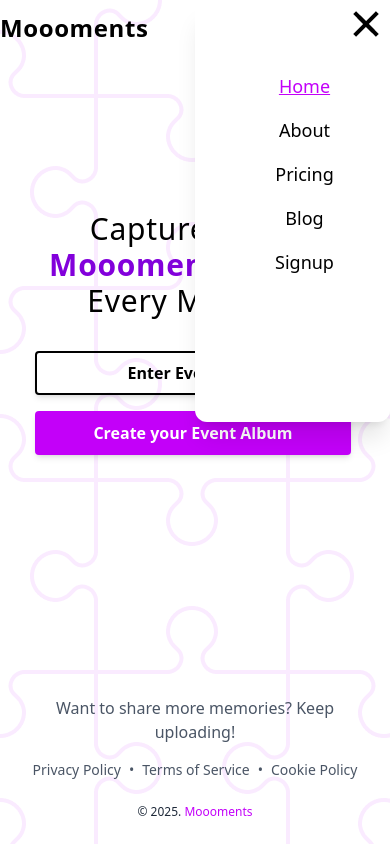
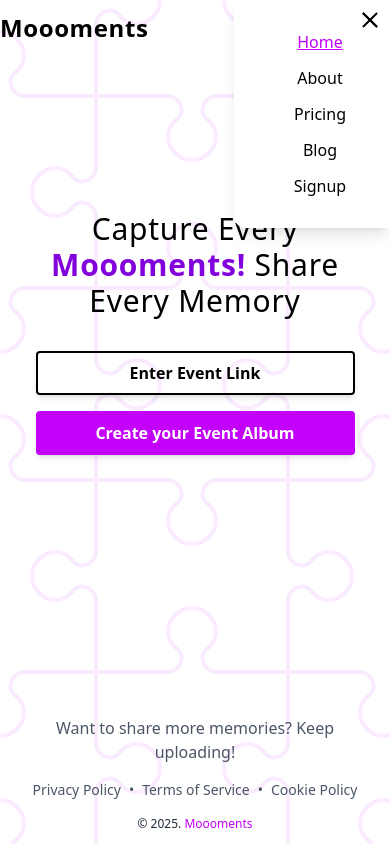
Before and after one commit to Pluggito/Moooments, a React (Vite) app: page / in a window 390 px wide. Both pictures are taken after a click on the button 366 px from the left and 24 px from the top of the page. Built offline with nearby package versions, Linux system fonts and the light colour scheme.

Commit message:
Fixed the side SideMenu

```diff
--- a/src/App.jsx
+++ b/src/App.jsx
@@ -25,7 +25,7 @@
   const [isMenu, setIsMenu] = useState(false)
 
   return (
-    <div className="container overflow-x-hidden m-auto min-h-screen">
+    <div className="container overflow-x-hidden m-auto ">
       <Navbar />
 
       <HambugerMenu  isMenu={isMenu} setIsMenu={setIsMenu}/>
--- a/src/components/Footer.jsx
+++ b/src/components/Footer.jsx
@@ -4,20 +4,20 @@
     const location = useLocation();
 
     return (
-      <div className={`flex flex-col justify-center items-center text-center w-full p-4 gap-4
+      <div className={`flex flex-col justify-center items-center text-center w-full p-2 gap-4
         ${location.pathname === '/' ?
-          "fixed bottom-0 left-0 right-0 bg-transparent pb-6" :
-          "my-8"}`}
+          "fixed bottom-0 left-0 right-0 bg-transparent pb-3" :
+          "my-5"}`}
       >
           {/*--- first section---- */}
           {location.pathname === "/" && (
-            <div className=" px-4">
+            <div className="px-2">
               <p className="text-base sm:text-lg font-medium text-gray-600">Want to share more memories? Keep uploading!</p>
             </div>
           )}
 
           {/*-----second section---- */}
-          <div className="w-full max-w-md px-4">
+          <div className="w-full max-w-md px-2">
               <ul className="flex flex-wrap items-center justify-center gap-2 sm:gap-3 text-gray-600 text-sm sm:text-base">
                   <li className="cursor-pointer hover:text-[#c300f9] transition-colors">Privacy Policy</li>
                   <hr className="w-0.5 h-3 bg-gray-800 hidden sm:block"/>
@@ -30,7 +30,7 @@
           </div>
 
           {/*----third section----- */}
-          <div className="mt-2">
+          <div>
               <p className="text-gray-800 text-xs sm:text-sm font-medium">
                 © 2025. <span className="text-[#c300f9]">Moooments</span>
               </p>
--- a/src/components/HambugerMenu.jsx
+++ b/src/components/HambugerMenu.jsx
@@ -1,6 +1,7 @@
-import  { useEffect, useState } from "react";
+import { useEffect, useState } from "react";
 import { MotionConfig, motion } from "framer-motion";
 import { NavLink } from "react-router-dom";
+import PropTypes from 'prop-types';
 
 const HambugerMenu = ({setIsMenu, isMenu}) => {
     const [active, setActive] = useState(false);
@@ -16,36 +17,40 @@
         }else{
           setActive(false)
         }
-
     },[isMenu]);
 
   return (
-    <div className={`grid float-right mx-auto place-content-center sm:hidden z-50  ${location.pathname !== '/' ? "absolute top-0 right-0" :"-ml-11" }`}>
-    <AnimatedHamburgerButton active={active}
-      handleRequest={handleRequest}/>
+    <div className={`grid float-right mx-auto place-content-center sm:hidden z-50 ${
+      location.pathname !== '/' ? "absolute top-0 right-0" : "-ml-11"
+    }`}>
+      <AnimatedHamburgerButton
+        active={active}
+        handleRequest={handleRequest}
+      />
 
       {/*----Side Menu components---- */}
-      <div className={`fixed top-0 right-0 h-1/2 transition-all duration-500 ease-out overflow-hidden shadow-xl rounded-xl  ${isMenu ? "w-1/2 opacity-100 pointer-events-auto bg-white z-50 " : "w-0 opacity-0 pointer-events-auto "}`}>
-
-        {/*<div className="mx-auto text-center my-2 overflow-x-hidden">
-        <NavLink to='/'>
-        <p className="text-2xl tracking-wide font-extrabold ">Moooments</p>
-      </NavLink>
-        </div>*/}
-
-        <div className="flex flex-col my-10 text-center z-10 py-6" >
-        <NavLink onClick={()=> setIsMenu(false)} to='/' className='py-2 pl-6 text-lg'>Home</NavLink>
-        <NavLink onClick={()=> setIsMenu(false)} to='/about' className='py-2 pl-6 text-lg '>About</NavLink>
-        <NavLink onClick={()=> setIsMenu(false)} to='/pricing' className='py-2 pl-6 text-lg '>Pricing</NavLink>
-        <NavLink onClick={()=> setIsMenu(false)} to='/blog' className='py-2 pl-6 text-lg '>Blog</NavLink>
-        <NavLink onClick={()=> setIsMenu(false)} to='/signup' className='py-2 pl-6 text-lg'>Signup</NavLink>
+      <div className={`fixed top-0 right-0 h-[d40vh] transition-all duration-500 ease-out overflow-hidden shadow-lg rounded-bl-xl ${
+        isMenu
+          ? "w-[40vw] opacity-100 pointer-events-auto bg-white z-50"
+          : "w-0 opacity-0 pointer-events-auto"
+      }`}>
+        <div className="flex flex-col my-6 text-center z-10">
+          <NavLink onClick={()=> setIsMenu(false)} to='/' className='py-1.5 pl-4 text-base hover:bg-gray-100'>Home</NavLink>
+          <NavLink onClick={()=> setIsMenu(false)} to='/about' className='py-1.5 pl-4 text-base hover:bg-gray-100'>About</NavLink>
+          <NavLink onClick={()=> setIsMenu(false)} to='/pricing' className='py-1.5 pl-4 text-base hover:bg-gray-100'>Pricing</NavLink>
+          <NavLink onClick={()=> setIsMenu(false)} to='/blog' className='py-1.5 pl-4 text-base hover:bg-gray-100'>Blog</NavLink>
+          <NavLink onClick={()=> setIsMenu(false)} to='/signup' className='py-1.5 pl-4 text-base hover:bg-gray-100'>Signup</NavLink>
         </div>
-
-
       </div>
     </div>
   );
 }
+
+// Add PropTypes
+HambugerMenu.propTypes = {
+  setIsMenu: PropTypes.func.isRequired,
+  isMenu: PropTypes.bool.isRequired
+};
 
 const AnimatedHamburgerButton = ({ active, handleRequest }) => {
     return (
@@ -59,32 +64,37 @@
           initial={false}
           animate={active ? "open" : "closed"}
           onClick={handleRequest}
-    className="relative h-12 w-12 rounded-full bg-transparent transition-colors hover:bg-gray-400 z-[100]"
+          className="relative h-10 w-10 rounded-full bg-transparent transition-colors hover:bg-gray-100 z-[100]"
         >
-
           <motion.span
             variants={VARIANTS.top}
-            className="absolute h-1 w-8 bg-black"
+            className="absolute h-0.5 w-5 bg-black"
             style={{ y: "-50%", left: "50%", x: "-50%", top: "35%" }}
           />
           <motion.span
             variants={VARIANTS.middle}
-            className="absolute h-1 w-8 bg-black"
+            className="absolute h-0.5 w-5 bg-black"
             style={{ left: "50%", x: "-50%", top: "50%", y: "-50%" }}
           />
           <motion.span
             variants={VARIANTS.bottom}
-            className="absolute h-1 w-5 bg-black"
+            className="absolute h-0.5 w-5 bg-black"
             style={{
               x: "-50%",
               y: "50%",
               bottom: "35%",
-              left: "calc(50% + 5px)",
+              left: "50%",
             }}
           />
         </motion.button>
       </MotionConfig>
     );
+};
+
+// Add PropTypes
+AnimatedHamburgerButton.propTypes = {
+  active: PropTypes.bool.isRequired,
+  handleRequest: PropTypes.func.isRequired
 };
 
 const VARIANTS = {
@@ -115,9 +125,9 @@
     closed: {
       rotate: ["45deg", "0deg", "0deg"],
       bottom: ["50%", "50%", "35%"],
-        left: "calc(50% + 5px)",
+      left: "50%",
     },
   },
 };
 
-export default HambugerMenu
+export default HambugerMenu;
--- a/src/components/Home.jsx
+++ b/src/components/Home.jsx
@@ -4,7 +4,7 @@
 const Home = () => {
   const Navigate = useNavigate()
   return (
-    <div className="relative min-h-screen">
+    <div className="relative min-h-[100dvh]">
       {/* Background Image */}
       <div
         className="fixed inset-0 bg-cover bg-center bg-no-repeat opacity-8"
--- a/src/components/SideMenu.jsx
+++ /dev/null
@@ -1,126 +0,0 @@
-
-
-import  { useEffect, useState } from "react";
-import { MotionConfig, motion } from "framer-motion";
-import { NavLink } from "react-router-dom";
-
-export const SideMenu = ({ isMenu, setIsMenu }) => {
-  const [active, setActive] = useState(false);
-
-  const handleRequest = () => {
-    setActive((pv) => !pv);
-    setIsMenu((pv) => !pv);
-  };
-
-  useEffect(()=>{
-      if(isMenu){
-        setActive(true);
-      }else{
-        setActive(false)
-      }
-
-  },[isMenu]);
-
-
-
-  return (
-    <div className={`grid float-right  place-content-center sm:hidden z-50 ${location.pathname !== '/' ? "absolute top-0 right-0" :"" }`}>
-      <AnimatedHamburgerButton active={active}
-        handleRequest={handleRequest}/>
-
-        {/*----Side Menu components---- */}
-        <div className={`fixed top-0 right-0 h-1/2 transition-all duration-500 ease-out overflow-hidden shadow-xl rounded-xl  ${isMenu ? "w-1/2 opacity-100 pointer-events-auto bg-white z-50 " : "w-0 opacity-0 pointer-events-auto "}`}>
-
-          {/*<div className="mx-auto text-center my-2 overflow-x-hidden">
-          <NavLink to='/'>
-          <p className="text-2xl tracking-wide font-extrabold ">Moooments</p>
-        </NavLink>
-          </div>*/}
-
-          <div className="flex flex-col my-10 text-center z-10 py-6" >
-          <NavLink onClick={()=> setIsMenu(false)} to='/' className='py-2 pl-6 text-lg'>Home</NavLink>
-          <NavLink onClick={()=> setIsMenu(false)} to='/about' className='py-2 pl-6 text-lg '>About</NavLink>
-          <NavLink onClick={()=> setIsMenu(false)} to='/pricing' className='py-2 pl-6 text-lg '>Pricing</NavLink>
-          <NavLink onClick={()=> setIsMenu(false)} to='/blog' className='py-2 pl-6 text-lg '>Blog</NavLink>
-          <NavLink onClick={()=> setIsMenu(false)} to='/signup' className='py-2 pl-6 text-lg'>Signup</NavLink>
-          </div>
-
-
-        </div>
-    </div>
-  );
-};
-
-
-const AnimatedHamburgerButton = ({ active, handleRequest }) => {
-  return (
-    <MotionConfig
-      transition={{
-        duration: 0.5,
-        ease: "easeInOut",
-      }}
-    >
-      <motion.button
-  initial={false}
-  animate={active ? "open" : "closed"}
-  onClick={handleRequest}
-  className="relative h-12 w-12 rounded-full bg-transparent transition-colors hover:bg-gray-200 z-[100]"
->
-
-        <motion.span
-          variants={VARIANTS.top}
-          className="absolute h-1 w-8 bg-black"
-          style={{ y: "-50%", left: "50%", x: "-50%", top: "35%" }}
-        />
-        <motion.span
-          variants={VARIANTS.middle}
-          className="absolute h-1 w-8 bg-black"
-          style={{ left: "50%", x: "-50%", top: "50%", y: "-50%" }}
-        />
-        <motion.span
-          variants={VARIANTS.bottom}
-          className="absolute h-1 w-5 bg-black"
-          style={{
-            x: "-50%",
-            y: "50%",
-            bottom: "35%",
-            left: "calc(50% + 5px)",
-          }}
-        />
-      </motion.button>
-    </MotionConfig>
-  );
-};
-
-const VARIANTS = {
-  top: {
-    open: {
-      rotate: ["0deg", "0deg", "45deg"],
-      top: ["35%", "50%", "50%"],
-    },
-    closed: {
-      rotate: ["45deg", "0deg", "0deg"],
-      top: ["50%", "50%", "35%"],
-    },
-  },
-  middle: {
-    open: {
-      rotate: ["0deg", "0deg", "-45deg"],
-    },
-    closed: {
-      rotate: ["-45deg", "0deg", "0deg"],
-    },
-  },
-  bottom: {
-    open: {
-      rotate: ["0deg", "0deg", "45deg"],
-      bottom: ["35%", "50%", "50%"],
-      left: "50%",
-    },
-    closed: {
-      rotate: ["45deg", "0deg", "0deg"],
-      bottom: ["50%", "50%", "35%"],
-      left: "calc(50% + 5px)",
-    },
-  },
-};
--- a/src/pages/About.jsx
+++ b/src/pages/About.jsx
@@ -9,7 +9,7 @@
         </div>
 
         <div className=" items-center justify-center sm:flex flex-col gap-4 w-full mx-auto p-3 text-left">
-          <p className=" w-full text-gray-700 px-4 font-medium text-base">Life is made up of moments—big celebrations, small gatherings, and everything in between. These moments connect us, bring us joy, and remind us of the love we share with those around us. At Moooments, we believe that memories aren’t just meant to be captured but shared, celebrated, and cherished together.</p>
+          <p className=" text-gray-700 px-4 font-medium text-base">Life is made up of moments—big celebrations, small gatherings, and everything in between. These moments connect us, bring us joy, and remind us of the love we share with those around us. At Moooments, we believe that memories aren’t just meant to be captured but shared, celebrated, and cherished together.</p>
 
           <img src={assets.about_img} alt="about-us" className="rounded-lg sm:w-3/4 self-center border border-yellow-700 mt-4"/>
           <p></p>
```
Also changed, not shown: src/components/Navbar.jsx (+1 -11 lines). Lines whose indentation alone changed are shown as unchanged.
